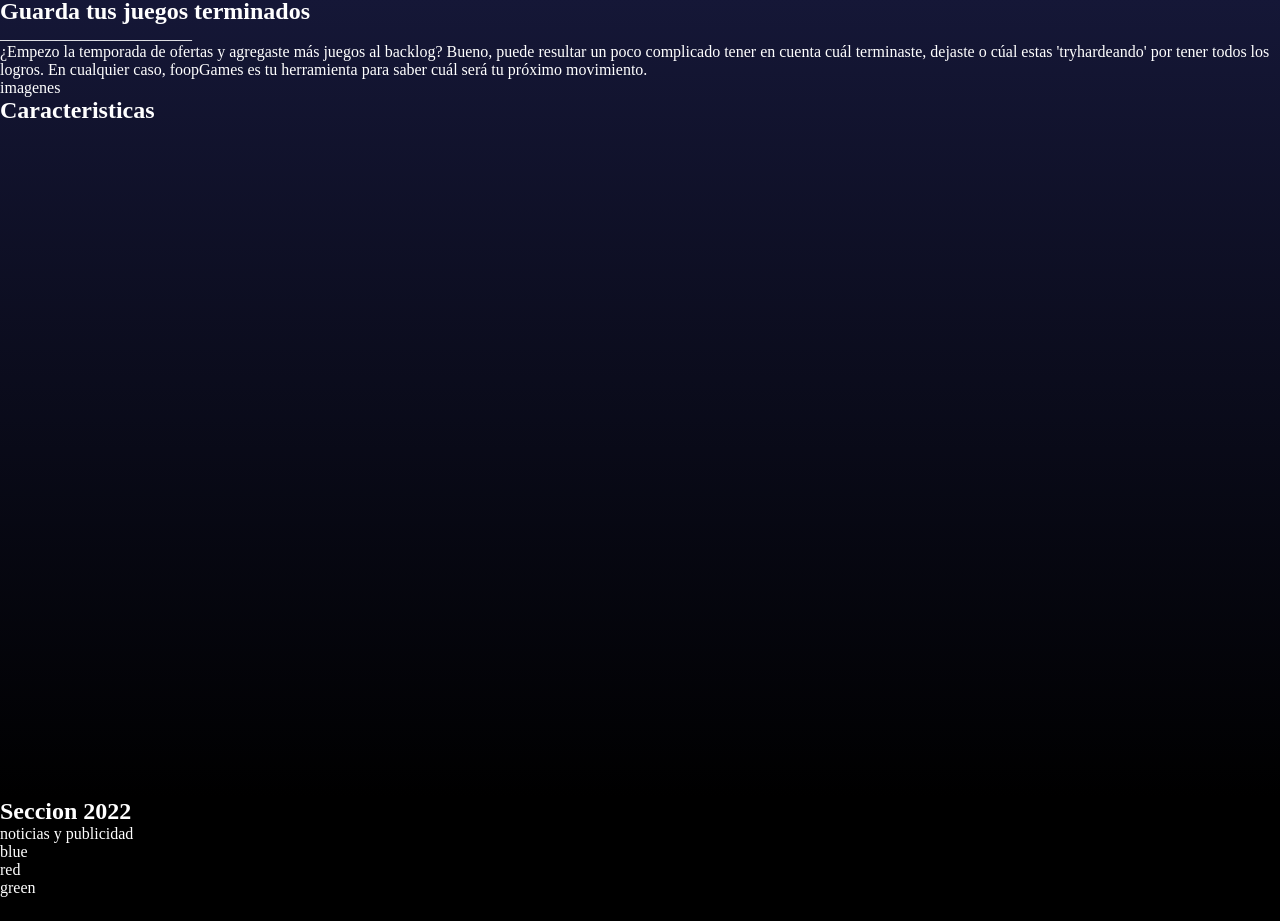
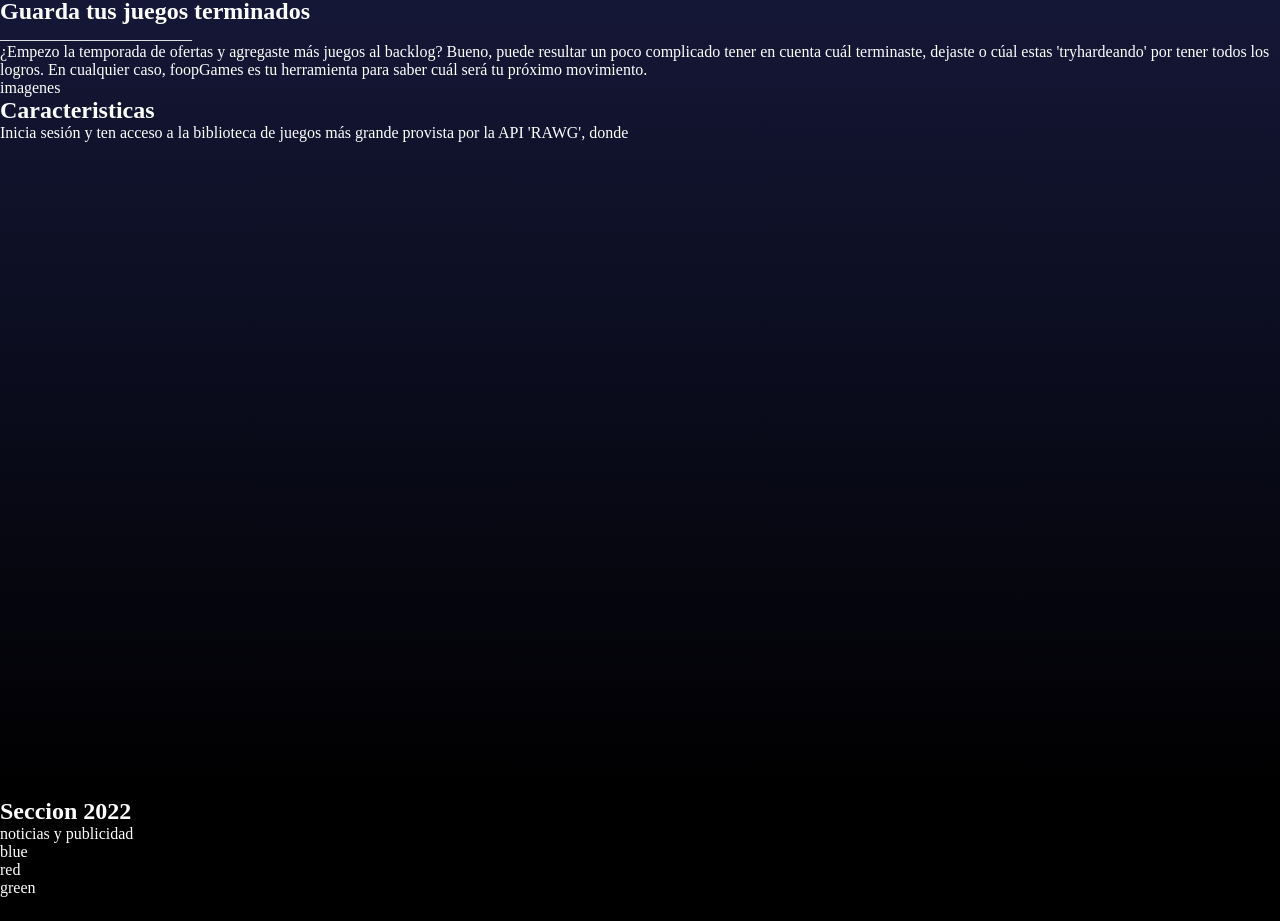
Before and after one commit to MarcosLazarte/foopGames, a React (Create React App) app: page / in a window 1280 px wide. Shown: the part 802-1723 px from the top of the page. Built offline with nearby package versions, Linux system fonts and the light colour scheme.

Commit message:
agregado parrafo

```diff
--- a/src/pages/presentacion/Presentacion.jsx
+++ b/src/pages/presentacion/Presentacion.jsx
@@ -49,6 +49,7 @@ const Presentacion = () => {
           </p>
           <div> imagenes </div>
           <h2>Caracteristicas</h2>
+          <p>Inicia sesión y ten acceso a la biblioteca de juegos más grande provista por la API 'RAWG', donde </p>
         </section>
 
         <section className='terceraPagina'>
@@ -60,7 +61,11 @@ const Presentacion = () => {
             <div>green</div>
           </div>
         </section>
+        <section>
+          <footer>
 
+          </footer>
+        </section>
     </div>
   )
 }
```
